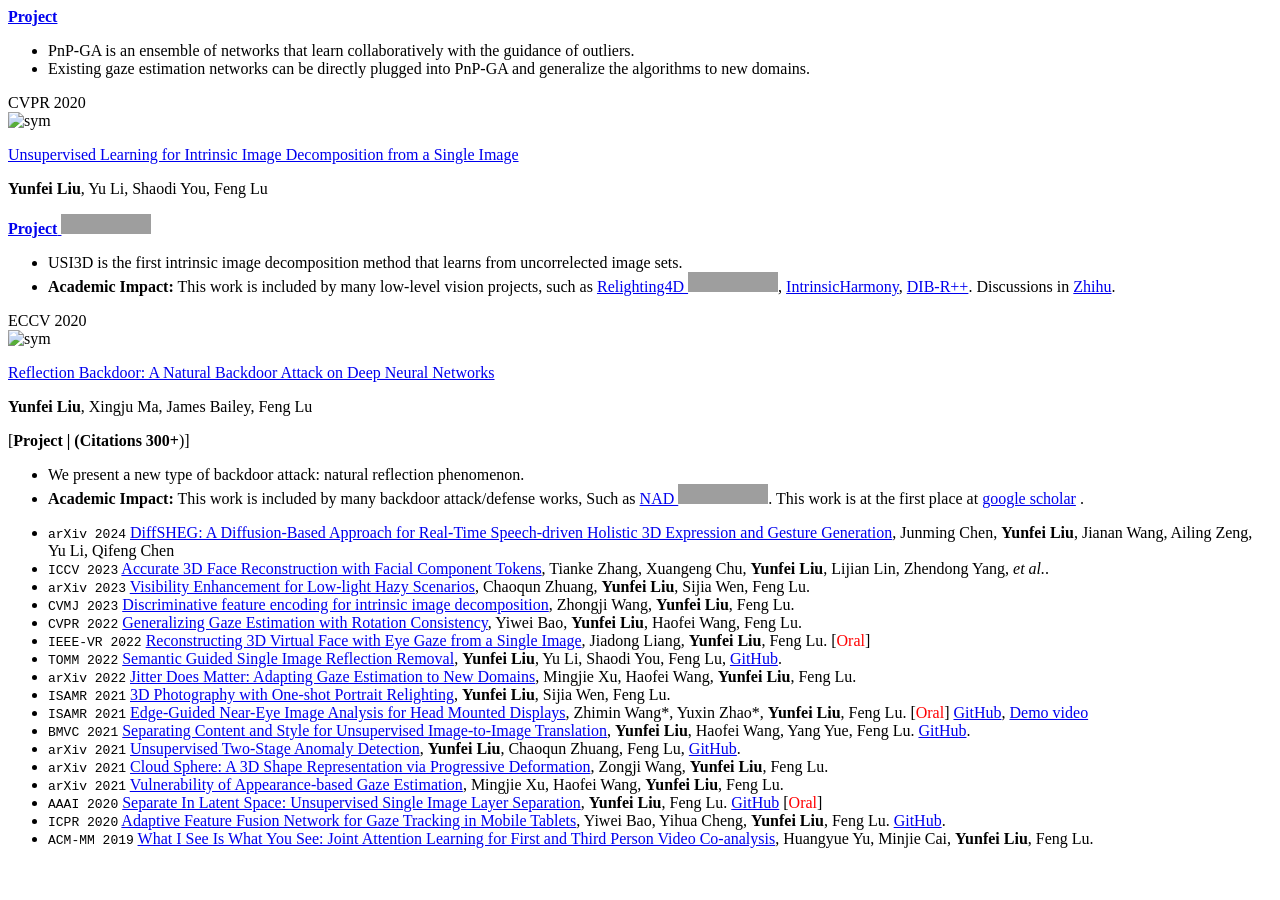
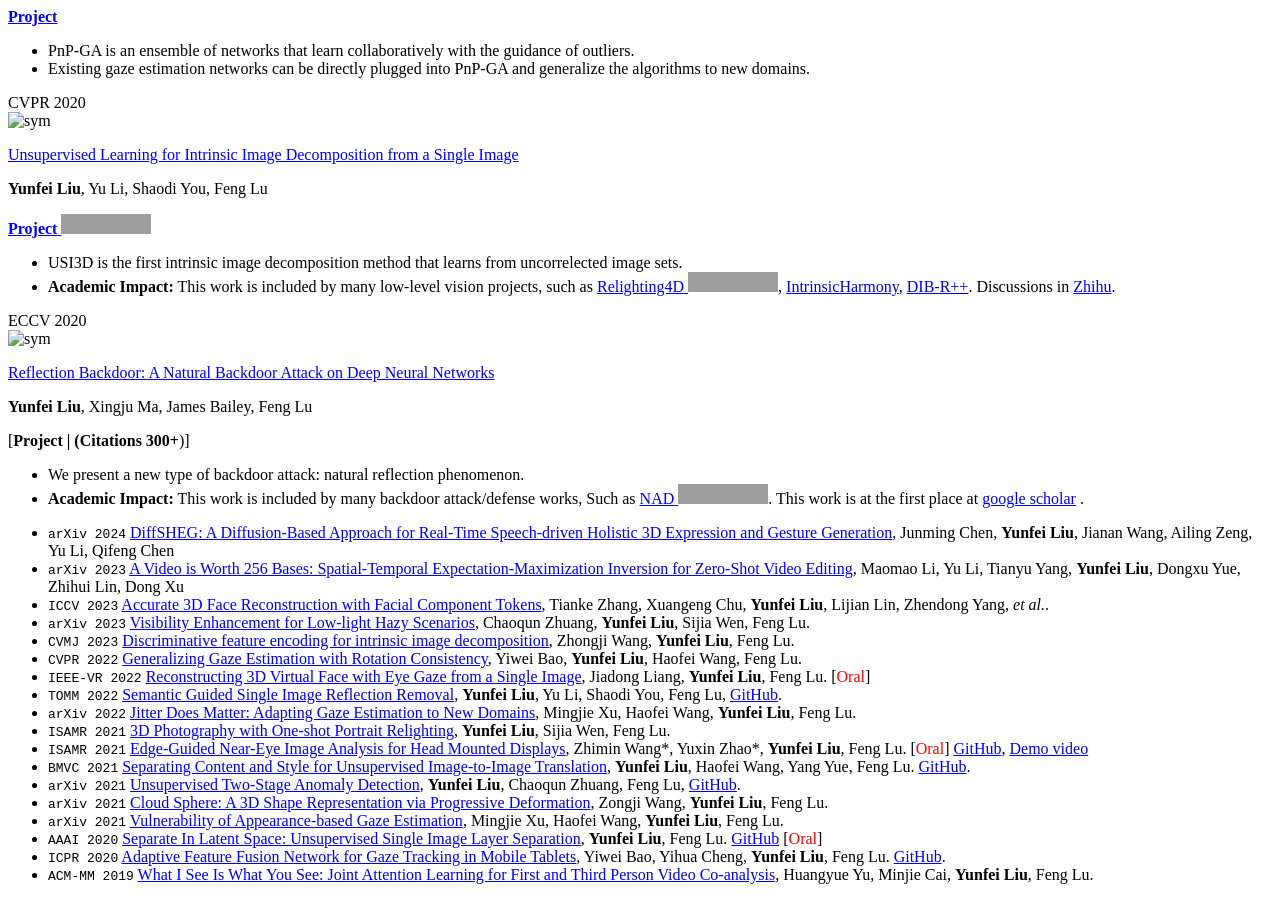
Before and after one commit to gagajian/gagajian.github.io, a Jekyll site: the page built from _pages/includes/pub.md, in a window 1280 px wide and 900 px high, scrolled down 3160 px. Built offline with Jekyll 4.4.1, drawn with Linux system fonts in a browser that asks for light colours; our own code applies the rules of GitHub Pages for plain Markdown files; before the commit the page ends 4024 px from its top, so only the background shows below that; grey boxes are pictures that could not be loaded.

Commit message:
Update pub.md

```diff
--- a/_pages/includes/pub.md
+++ b/_pages/includes/pub.md
@@ -93,6 +93,7 @@
 
 - `arXiv 2024` [DiffSHEG: A Diffusion-Based Approach for Real-Time Speech-driven Holistic 3D Expression and Gesture Generation](https://jeremycjm.github.io/proj/DiffSHEG), Junming Chen, **Yunfei Liu**,
 Jianan Wang, Ailing Zeng, Yu Li, Qifeng Chen
+- `arXiv 2023` [A Video is Worth 256 Bases: Spatial-Temporal Expectation-Maximization Inversion for Zero-Shot Video Editing](https://stem-inv.github.io/page/), Maomao Li, Yu Li, Tianyu Yang, **Yunfei Liu**, Dongxu Yue, Zhihui Lin, Dong Xu
 - `ICCV 2023` [Accurate 3D Face Reconstruction with Facial Component Tokens](https://liuyunfei.net/), Tianke Zhang, Xuangeng Chu, **Yunfei Liu**, Lijian Lin, Zhendong Yang, _et al._.
 - `arXiv 2023` [Visibility Enhancement for Low-light Hazy Scenarios](https://arxiv.org/abs/2308.00591), Chaoqun Zhuang, **Yunfei Liu**, Sijia Wen, Feng Lu.
 - `CVMJ 2023` [Discriminative feature encoding for intrinsic image decomposition](https://phi-ai.buaa.edu.cn/publications/index.htm), Zhongji Wang, **Yunfei Liu**, Feng Lu.
```
